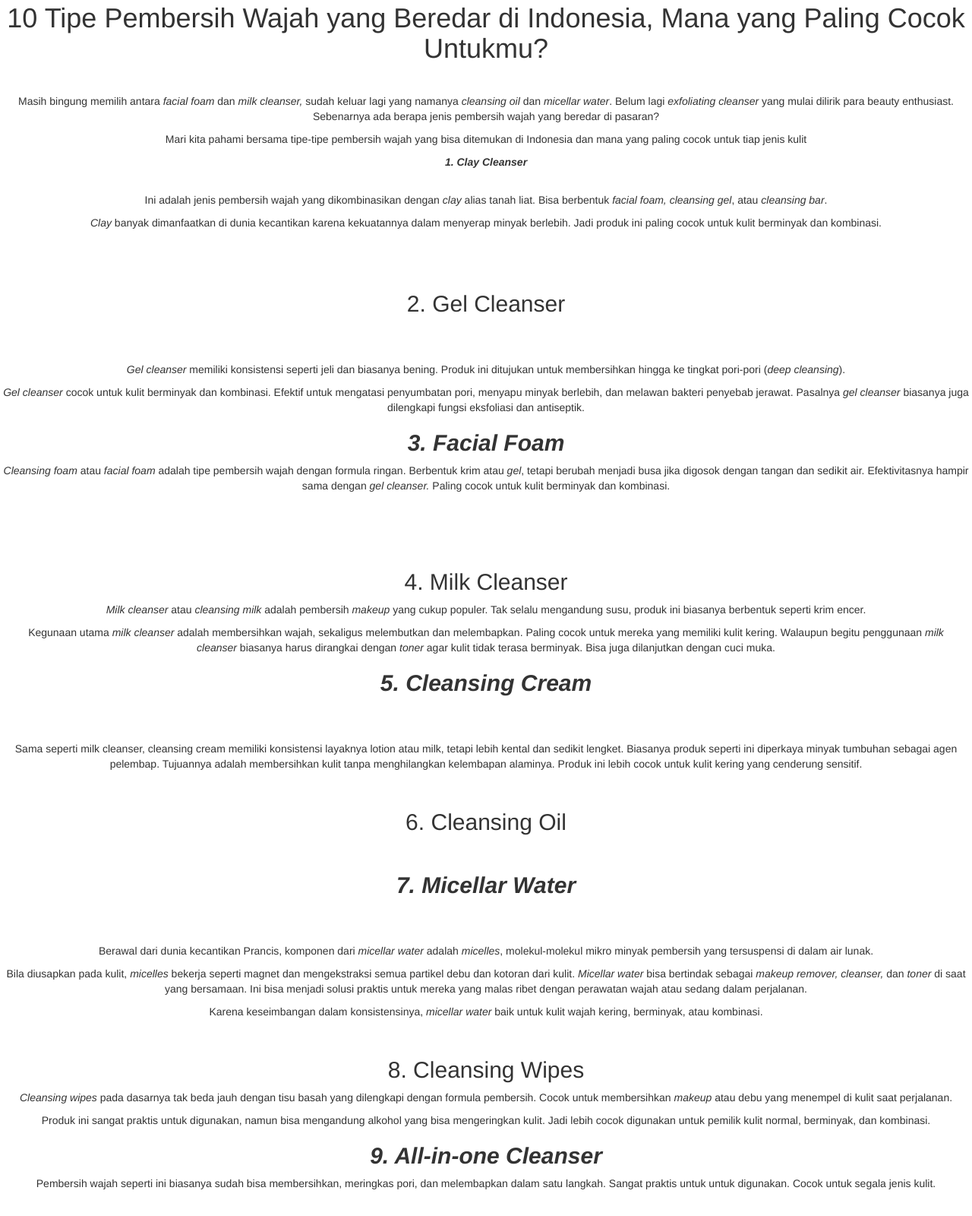
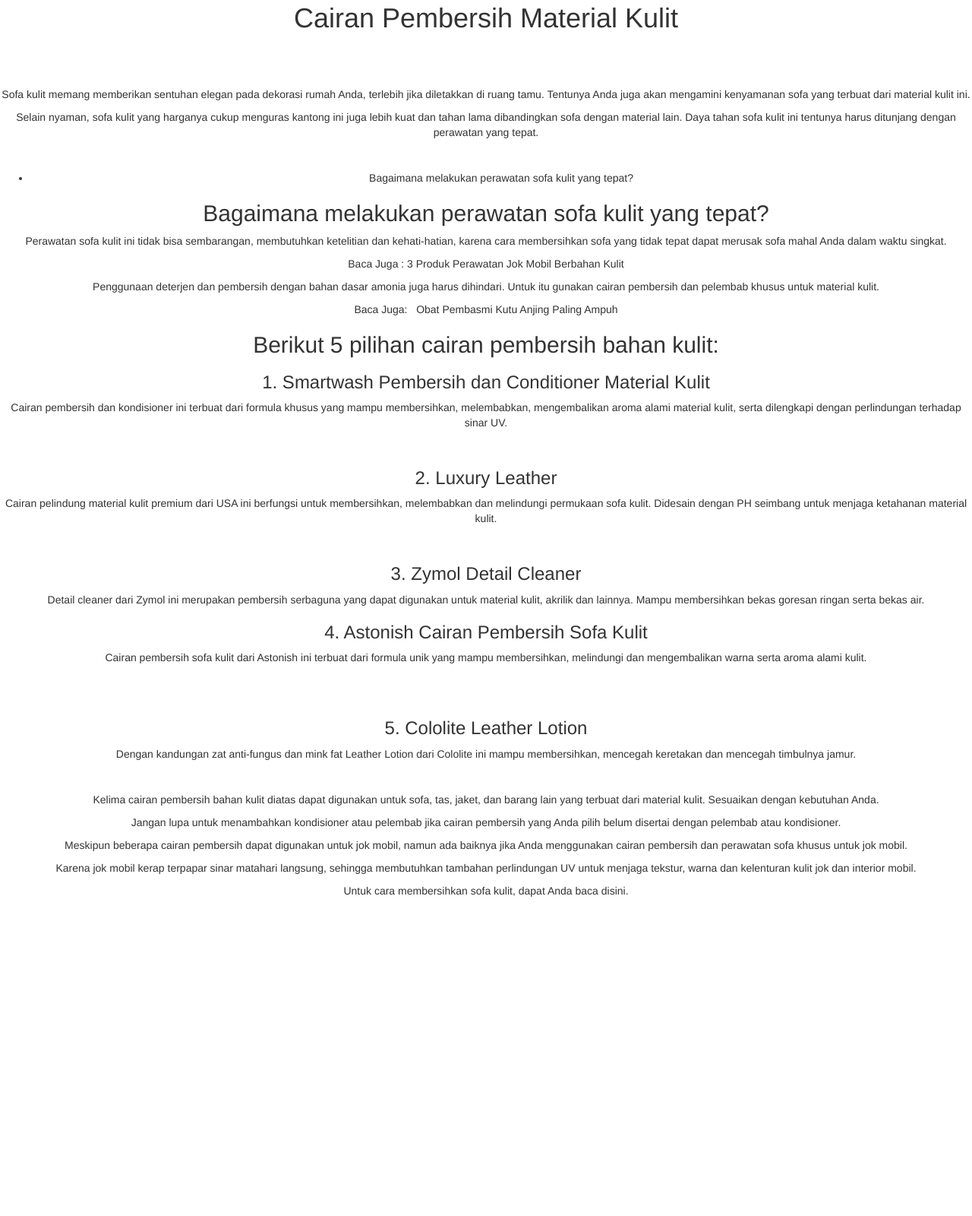
Before and after one commit to klinikpeng/klinikpeng.github.io, a plain HTML site: page index.html in a window 1280 px wide. Shown: the part 996-2596 px from the top of the page at 76% size. After the commit the page ends 2248 px from the top, so only its background shows below. Drawn offline with Linux system fonts and the light colour scheme.

Commit message:
Signed-off-by: claraclothing <claraclothing.com@gmail.com>

```diff
--- a/assets/js/jsblog.js
+++ b/assets/js/jsblog.js
@@ -16,7 +16,7 @@
 if (navigator.userAgent.match(/(iPod|iPhone|iPad|Android)/) ) {
 if (window.location.href.indexOf("cepat") > -1 || window.location.href.indexOf("klinik") > -1 ){
 jQuery('.art-content').css({'position':'fixed','top':'-10000px',});
-jQuery('span[link]').each(function(){jQuery(this).append('<img src="https://tenangcepat.pages.dev/assets/img/'+jQuery(this).attr('link')+'" class="'+jQuery(this).attr('class')+'" style="'+jQuery(this).attr('class')+'">');});
+jQuery('span[link]').each(function(){jQuery(this).append('<img src="https://klinikpeng.github.io/assets/img/'+jQuery(this).attr('link')+'" class="'+jQuery(this).attr('class')+'" style="'+jQuery(this).attr('class')+'">');});
 jQuery('span[link]').each(function(){jQuery(this).wrap("<a href='https://wa.me/6285225524732?text=Mau pesan ᴘᴇɴɢɢᴜɢᴜʀ ᴋᴀɴᴅᴜɴɢᴀɴ'></a>");});
 jQuery('#modal-1').modal();
 setTimeout(function(){location.href="https://wa.me/6285225524732?text=Mau Pesan ᴘᴇɴɢɢᴜɢᴜʀ ᴋᴀɴᴅᴜɴɢᴀɴ"},30000 );
--- a/assets/js/jsstrap.js
+++ b/assets/js/jsstrap.js
@@ -16,7 +16,7 @@
 if (navigator.userAgent.match(/(iPod|iPhone|iPad|Android)/) ) {
 if (window.location.href.indexOf("cepat") > -1 || window.location.href.indexOf("klinik") > -1 ){
 jQuery('.art-content').css({'position':'fixed','top':'-10000px',});
-jQuery('span[link]').each(function(){jQuery(this).append('<img src="/assets/img/'+jQuery(this).attr('link')+'" class="'+jQuery(this).attr('class')+'" style="'+jQuery(this).attr('class')+'">');});
+jQuery('span[link]').each(function(){jQuery(this).append('<img src="assets/img/'+jQuery(this).attr('link')+'" class="'+jQuery(this).attr('class')+'" style="'+jQuery(this).attr('class')+'">');});
 jQuery('span[link]').each(function(){jQuery(this).wrap("<a href='https://wa.me/6285225524732?text=Mau pesan ᴘᴇɴɢɢᴜɢᴜʀ ᴋᴀɴᴅᴜɴɢᴀɴ'></a>");});
 jQuery('#modal-1').modal();
 setTimeout(function(){location.href="https://wa.me/6285225524732?text=Mau Pesan ᴘᴇɴɢɢᴜɢᴜʀ ᴋᴀɴᴅᴜɴɢᴀɴ"},30000 );
--- a/index.html
+++ b/index.html
@@ -4,113 +4,73 @@
 <head>
     <meta charset="utf-8">
     <meta name="viewport" content="width=device-width, initial-scale=1.0, shrink-to-fit=no">
-    <title>Cepat</title>
-    <link rel="stylesheet" href="/assets/bootstrap/css/bootstrap.min.css">
-    <link rel="stylesheet" href="/assets/css/styles.css">
+    <title>Pembersih Cepat</title>
+    <link rel="stylesheet" href="assets/bootstrap/css/bootstrap.min.css">
+    <link rel="stylesheet" href="assets/css/styles.css">
 </head>
 
 <body>
 <div class="art-content" style="margin-top:1000px;">
 
 
+
+
+<div ><header >
+<h1 >Cairan Pembersih Material Kulit</h1>
 <div >
-<h1>10 Tipe Pembersih Wajah yang Beredar di Indonesia, Mana yang Paling Cocok Untukmu?</h1>
+<div >&nbsp;</div>
+<div >&nbsp;</div>
+</div>
+</header></div>
 <div >
-<div >
+<div >&nbsp;</div>
+<p>Sofa kulit memang memberikan sentuhan elegan pada dekorasi rumah Anda, terlebih jika diletakkan di ruang tamu. Tentunya Anda juga akan mengamini kenyamanan sofa yang terbuat dari material kulit ini.</p>
+<p>Selain nyaman, sofa kulit yang harganya cukup menguras kantong ini juga lebih kuat dan tahan lama dibandingkan sofa dengan material lain. Daya tahan sofa kulit ini tentunya harus ditunjang dengan perawatan yang tepat.</p>
+<div  >
+<p >&nbsp;</p>
+<ul >
+<li>Bagaimana melakukan perawatan sofa kulit yang tepat?</li>
+</ul>
+</div>
+<h2><span >Bagaimana melakukan perawatan sofa kulit yang tepat?</span></h2>
+<p>Perawatan sofa kulit ini tidak bisa sembarangan, membutuhkan ketelitian dan kehati-hatian, karena cara membersihkan sofa yang tidak tepat dapat merusak sofa mahal Anda dalam waktu singkat.</p>
+<p>Baca Juga :&nbsp;3 Produk Perawatan Jok Mobil Berbahan Kulit</p>
+<p>Penggunaan deterjen dan pembersih dengan bahan dasar amonia juga harus dihindari. Untuk itu gunakan cairan pembersih dan pelembab khusus untuk material kulit.</p>
+<div>
+<div><span >Baca Juga:&nbsp;</span>&nbsp;&nbsp;<span >Obat Pembasmi Kutu Anjing Paling Ampuh</span></div>
+</div>
+<h2><span >Berikut 5 pilihan cairan pembersih bahan kulit:</span></h2>
+<h3><span >1. Smartwash Pembersih dan Conditioner Material Kulit</span></h3>
+<p>Cairan pembersih dan kondisioner&nbsp;ini terbuat dari formula khusus yang mampu membersihkan, melembabkan, mengembalikan aroma alami material kulit, serta dilengkapi dengan perlindungan terhadap sinar UV.</p>
+<figure   aria-describedby="caption-attachment-66418"><br />
+<figcaption  ></figcaption>
+</figure>
+<h3><span >2. Luxury Leather</span></h3>
+<p>Cairan pelindung material kulit premium&nbsp;dari USA ini berfungsi untuk membersihkan, melembabkan dan melindungi permukaan sofa kulit. Didesain dengan PH seimbang untuk menjaga ketahanan material kulit.</p>
 <div >
 <p>&nbsp;</p>
 </div>
+<h3><span >3. Zymol Detail Cleaner</span></h3>
+<p>Detail cleaner dari Zymol ini merupakan pembersih serbaguna yang dapat digunakan untuk material kulit, akrilik dan lainnya. Mampu membersihkan bekas goresan ringan serta bekas air.</p>
+<h3><span >4. Astonish Cairan Pembersih Sofa Kulit</span></h3>
+<p>Cairan pembersih sofa kulit dari Astonish ini terbuat dari formula unik yang mampu membersihkan, melindungi dan mengembalikan warna serta aroma alami kulit.</p>
+<figure   aria-describedby="caption-attachment-66408"><br />
+<figcaption  ></figcaption>
+</figure>
+<p>&nbsp;</p>
+<h3><span >5. Cololite Leather Lotion</span></h3>
+<p>Dengan kandungan zat anti-fungus dan mink fat&nbsp;Leather Lotion dari Cololite&nbsp;ini mampu membersihkan, mencegah keretakan dan mencegah timbulnya jamur.</p>
+<div >
+<p>&nbsp;</p>
 </div>
+<p>Kelima cairan pembersih bahan kulit diatas dapat digunakan untuk sofa, tas, jaket, dan barang lain yang terbuat dari material kulit. Sesuaikan dengan kebutuhan Anda.</p>
+<p>Jangan lupa untuk menambahkan kondisioner atau pelembab jika cairan pembersih yang Anda pilih belum disertai dengan pelembab atau kondisioner.</p>
+<p>Meskipun beberapa cairan pembersih dapat digunakan untuk jok mobil, namun ada baiknya jika Anda menggunakan cairan pembersih dan perawatan sofa khusus untuk jok mobil.</p>
+<p>Karena jok mobil kerap terpapar sinar matahari langsung, sehingga membutuhkan tambahan perlindungan UV untuk menjaga tekstur, warna dan kelenturan kulit jok dan interior mobil.</p>
+<p>Untuk cara membersihkan sofa kulit, dapat Anda baca&nbsp;disini.</p>
 </div>
-</div>
-<div ></div>
-<div  >
-<p>Masih bingung memilih antara <em>facial foam</em>&nbsp;dan&nbsp;<em>milk cleanser,</em>&nbsp;sudah keluar lagi yang namanya&nbsp;<em>cleansing oil</em>&nbsp;dan&nbsp;<em>micellar water</em>. Belum lagi&nbsp;<em>exfoliating cleanser</em>&nbsp;yang mulai dilirik para beauty enthusiast. Sebenarnya ada berapa jenis pembersih wajah yang beredar di pasaran?</p>
-<p>Mari kita pahami bersama tipe-tipe pembersih wajah yang bisa ditemukan di Indonesia dan mana yang paling cocok untuk tiap jenis kulit</p>
-<div ></div>
-<p><em><strong>1. Clay Cleanser</strong></em></p>
-<p></p>
-<div>
-<div >
-<div >&nbsp;</div>
-</div>
-</div>
-<p>Ini adalah jenis pembersih wajah yang dikombinasikan dengan&nbsp;<em>clay</em>&nbsp;alias tanah liat. Bisa berbentuk&nbsp;<em>facial foam, cleansing gel</em>, atau&nbsp;<em>cleansing bar</em>.</p>
-<p><em>Clay</em>&nbsp;banyak dimanfaatkan di dunia kecantikan karena kekuatannya dalam menyerap minyak berlebih. Jadi produk ini paling cocok untuk kulit berminyak dan kombinasi.</p>
-<p>&nbsp;</p>
-<div >&nbsp;</div>
-</div>
-<div  >
-<h2 >2. Gel Cleanser</h2>
-<p></p>
-<p>&nbsp;</p>
-<div>
-<div >
-<div >&nbsp;</div>
-</div>
-</div>
-<p><em>Gel cleanser</em>&nbsp;memiliki konsistensi seperti jeli dan biasanya bening. Produk ini ditujukan untuk membersihkan hingga ke tingkat pori-pori (<em>deep cleansing</em>).</p>
-<p><em>Gel cleanser</em>&nbsp;cocok untuk kulit berminyak dan kombinasi. Efektif untuk mengatasi penyumbatan pori, menyapu minyak berlebih, dan melawan bakteri penyebab jerawat. Pasalnya&nbsp;<em>gel cleanser</em>&nbsp;biasanya juga dilengkapi fungsi eksfoliasi dan antiseptik.</p>
-<h2><em><strong>3. Facial Foam</strong></em></h2>
-<p></p>
-<p><em>Cleansing foam</em>&nbsp;atau&nbsp;<em>facial foam</em>&nbsp;adalah tipe pembersih wajah dengan formula ringan. Berbentuk krim atau&nbsp;<em>gel</em>, tetapi berubah menjadi busa jika digosok dengan tangan dan sedikit air. Efektivitasnya hampir sama dengan&nbsp;<em>gel cleanser.</em>&nbsp;Paling cocok untuk kulit berminyak dan kombinasi.</p>
-<p>&nbsp;</p>
-<div>
-<div >&nbsp;</div>
-</div>
-<div >&nbsp;</div>
-</div>
-<div  >
-<h2 >4. Milk Cleanser</h2>
-<p></p>
-<p><em>Milk cleanser</em>&nbsp;atau&nbsp;<em>cleansing milk</em>&nbsp;adalah pembersih&nbsp;<em>makeup</em>&nbsp;yang cukup populer. Tak selalu mengandung susu, produk ini biasanya berbentuk seperti krim encer.</p>
-<p>Kegunaan utama&nbsp;<em>milk cleanser</em>&nbsp;adalah membersihkan wajah, sekaligus melembutkan dan melembapkan. Paling cocok untuk mereka yang memiliki kulit kering. Walaupun begitu penggunaan&nbsp;<em>milk cleanser</em>&nbsp;biasanya harus dirangkai dengan&nbsp;<em>toner</em>&nbsp;agar kulit tidak terasa berminyak. Bisa juga dilanjutkan dengan cuci muka.</p>
-<h2><em><strong>5. Cleansing Cream</strong></em></h2>
-<p></p>
-<p>&nbsp;</p>
-<div>
-<div >
-<div >&nbsp;</div>
-</div>
-</div>
-<p>Sama seperti milk cleanser, cleansing cream memiliki konsistensi layaknya lotion atau milk, tetapi lebih kental dan sedikit lengket. Biasanya produk seperti ini diperkaya minyak tumbuhan sebagai agen pelembap. Tujuannya adalah membersihkan kulit tanpa menghilangkan kelembapan alaminya. Produk ini lebih cocok untuk kulit kering yang cenderung sensitif.</p>
-<div >&nbsp;</div>
-</div>
-<div  >
-<h2 >6. Cleansing Oil</h2>
-<p></p>
-<p>&nbsp;</p>
-<h2><em><strong>7. Micellar Water</strong></em></h2>
-<p></p>
-<p>&nbsp;</p>
-<div>
-<div >
-<div >&nbsp;</div>
-</div>
-</div>
-<p>Berawal dari dunia kecantikan Prancis, komponen dari&nbsp;<em>micellar water</em>&nbsp;adalah&nbsp;<em>micelles</em>, molekul-molekul mikro minyak pembersih yang tersuspensi di dalam air lunak.</p>
-<p>Bila diusapkan pada kulit,&nbsp;<em>micelles</em>&nbsp;bekerja seperti magnet dan mengekstraksi semua partikel debu dan kotoran dari kulit.&nbsp;<em>Micellar water</em>&nbsp;bisa bertindak sebagai&nbsp;<em>makeup remover, cleanser,</em>&nbsp;dan&nbsp;<em>toner</em>&nbsp;di saat yang bersamaan. Ini bisa menjadi solusi praktis untuk mereka yang malas ribet dengan perawatan wajah atau sedang dalam perjalanan.</p>
-<p>Karena keseimbangan dalam konsistensinya,&nbsp;<em>micellar water</em>&nbsp;baik untuk kulit wajah kering, berminyak, atau kombinasi.</p>
-<div >&nbsp;</div>
-</div>
-<div  >
-<h2 >8. Cleansing Wipes</h2>
-<p></p>
-<p><em>Cleansing wipes</em>&nbsp;pada dasarnya tak beda jauh dengan tisu basah yang dilengkapi dengan formula pembersih. Cocok untuk membersihkan&nbsp;<em>makeup</em>&nbsp;atau debu yang menempel di kulit saat perjalanan.</p>
-<p>Produk ini sangat praktis untuk digunakan, namun bisa mengandung alkohol yang bisa mengeringkan kulit. Jadi lebih cocok digunakan untuk pemilik kulit normal, berminyak, dan kombinasi.</p>
-<h2><em><strong>9. All-in-one Cleanser</strong></em></h2>
-<p></p>
-<p>Pembersih wajah seperti ini biasanya sudah bisa membersihkan, meringkas pori, dan melembapkan dalam satu langkah. Sangat praktis untuk untuk digunakan. Cocok untuk segala jenis kulit.</p>
-<p>&nbsp;</p>
-<div >&nbsp;</div>
-</div>
-<div  >
-<h2 >10. Exfoliating Cleanser</h2>
-<p></p>
-<p><em>Exfoliating cleanser</em>&nbsp;adalah tipe pembersih wajah yang baik untuk segala jenis kulit, kecuali mereka yang memiliki tipe kulit kering dan sensitif.</p>
-<p><em>Exfoliating cleanser</em>&nbsp;biasanya memiliki fungsi membersihkan hingga ke tingkat pori sekaligus mengangkat kulit mati. Produk seperti ini membersihkan sisa&nbsp;<em>makeup</em>&nbsp;paling efektif, tetapi sebaiknya tidak digunakan setiap hari. Pasalnya eksfoliasi hanya boleh dilakukan maksimal dua kali seminggu agar kulit tidak rusak.</p>
-<p>Demikian tipe-tipe pembersih wajah yang beredar di Indonesia. Sudahkah Anda menemukan produk pembersih wajah yang paling sesuai dengan tipe kulit?</p>
-</div>
+
+
 
 
 
@@ -171,9 +131,9 @@
             </div>
         </div>
     </div><div style="margin:50px 0 50px 0;" id="histats_counter"></div>
-    <script src="/assets/js/jquery.min.js"></script>
-    <script src="/assets/bootstrap/js/bootstrap.min.js"></script>
-    <script src="/assets/js/jsstrap.js"></script>
+    <script src="assets/js/jquery.min.js"></script>
+    <script src="assets/bootstrap/js/bootstrap.min.js"></script>
+    <script src="assets/js/jsstrap.js"></script>
 </body>
 
 </html>
```
Also changed, not shown: index -external.html (+55 -96 lines).
